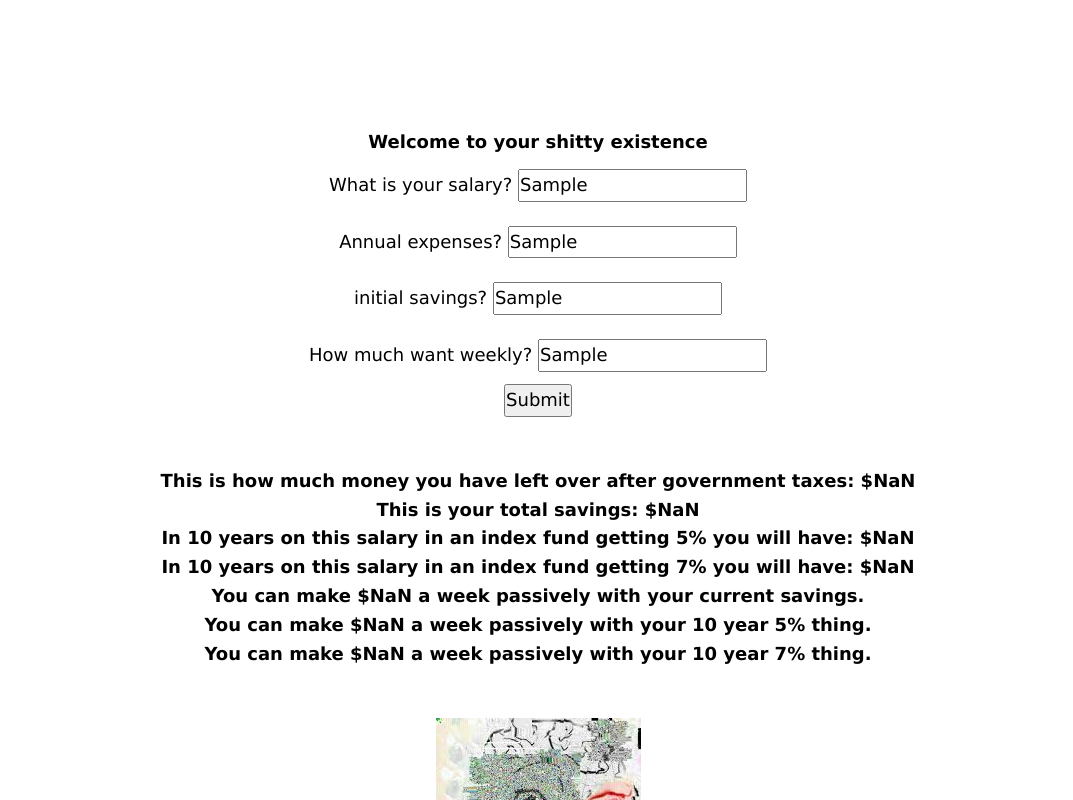
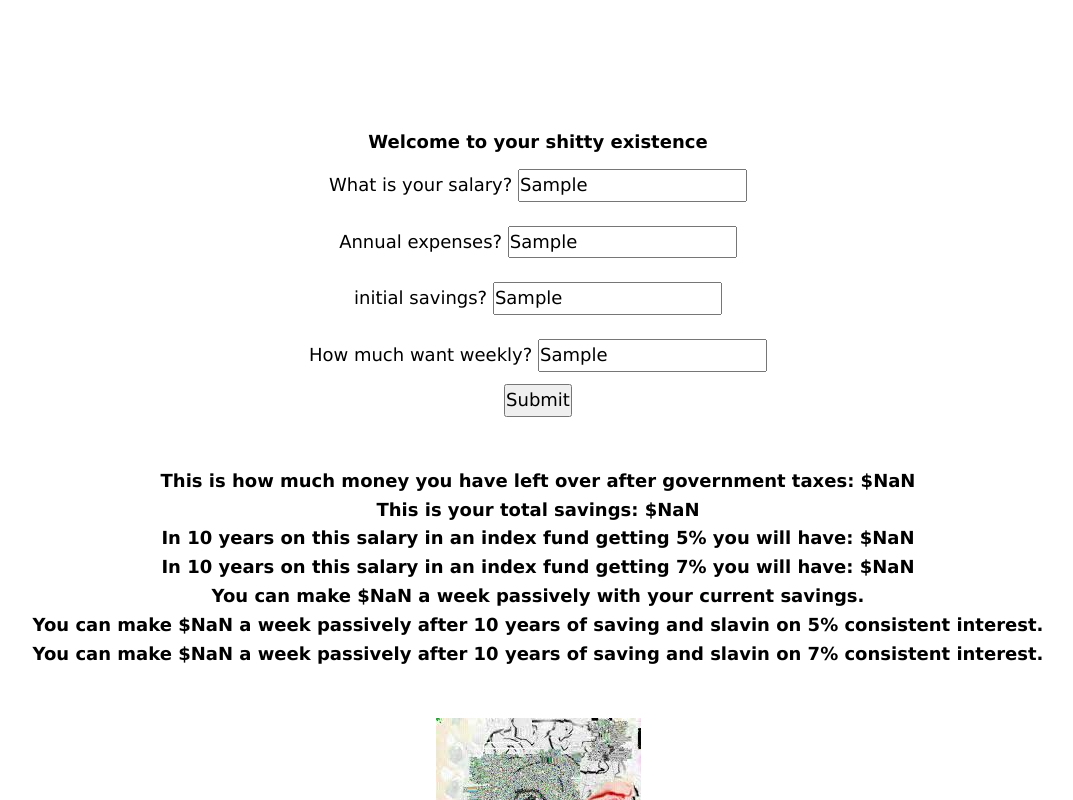
Before and after one commit to damonphilipross/js-life, an Eleventy site: page index.html in a window 1280 px wide. Both pictures are taken after typing "Sample", "Sample", "Sample", "Sample" into the empty fields and a click on the button "Submit". Shown: the top 800 px of the page, without its empty margins (102-1175 px from the left). Built offline with nearby package versions, Linux system fonts and the light colour scheme; Eleventy itself is replaced by a stand-in of ours; files that its build step writes are made by us from their sources.

Commit message:
push thing

```diff
--- a/package.json
+++ b/package.json
@@ -4,7 +4,8 @@
   "description": "",
   "main": "index.js",
   "scripts": {
-    "test": "echo \"Error: no test specified\" && exit 1"
+    "test": "echo \"Error: no test specified\" && exit 1",
+    "deploy": "gh-pages -d _site"
   },
   "keywords": [],
   "author": "",
--- a/scripts/main.js
+++ b/scripts/main.js
@@ -51,11 +51,11 @@ function computeOptions() {
     </h5>
 
     <h5>
-     You can make ${formatter.format(retirement(five))} a week passively with your 10 year 5% thing.
+     You can make ${formatter.format(retirement(five))} a week passively after 10 years of saving and slavin on 5% consistent interest.
     </h5>
 
     <h5>
-     You can make ${formatter.format(retirement(seven))} a week passively with your 10 year 7% thing.
+     You can make ${formatter.format(retirement(seven))} a week passively after 10 years of saving and slavin on 7% consistent interest.
     </h5>
 
     </div>
```
Also changed, not shown: .eleventy.js, 2 other files.
